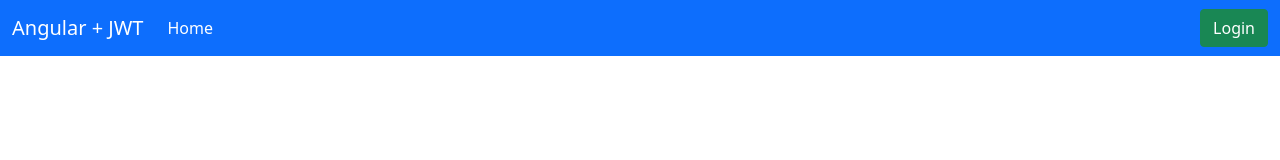
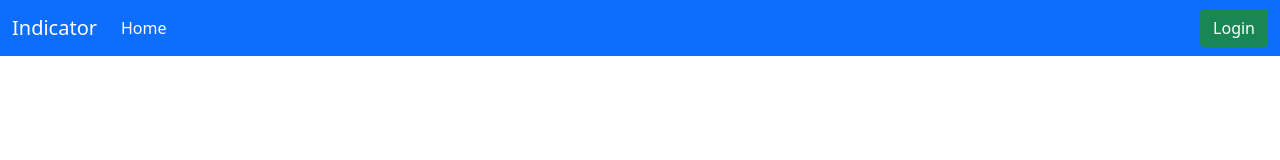
Before and after one commit to TrellixVulnTeam/indicator-frondend_LTGK, an Angular app: page / in a window 1280 px wide. Shown: the top 160 px of the page. Built offline with nearby package versions, Linux system fonts and the light colour scheme.

Commit message:
First Changes

```diff
--- a/package.json
+++ b/package.json
@@ -21,6 +21,7 @@
     "@angular/router": "~10.1.4",
     "bootstrap": "^5.0.0",
     "jquery": "^3.6.0",
+    "npm": "^8.12.2",
     "rxjs": "~6.6.0",
     "tslib": "^2.0.0",
     "zone.js": "~0.10.2"
@@ -29,9 +30,9 @@
     "@angular-devkit/build-angular": "~0.1001.4",
     "@angular/cli": "~10.1.4",
     "@angular/compiler-cli": "~10.1.4",
-    "@types/node": "^12.11.1",
     "@types/jasmine": "~3.5.0",
     "@types/jasminewd2": "~2.0.3",
+    "@types/node": "^12.11.1",
     "codelyzer": "^6.0.0",
     "jasmine-core": "~3.6.0",
     "jasmine-spec-reporter": "~5.0.0",
--- a/src/app/header/header.component.html
+++ b/src/app/header/header.component.html
@@ -1,6 +1,6 @@
 <nav class="navbar navbar-expand-lg navbar-dark bg-primary">
     <div class="container-fluid">
-      <a class="navbar-brand" href="#">Angular + JWT</a>
+      <a class="navbar-brand" href="#">Indicator</a>
       <button class="navbar-toggler" type="button" data-bs-toggle="collapse" data-bs-target="#navbarSupportedContent" aria-controls="navbarSupportedContent" aria-expanded="false" aria-label="Toggle navigation">
         <span class="navbar-toggler-icon"></span>
       </button>
@@ -15,6 +15,26 @@
             >Admin Dashboard</a>
           </li>
           <li class="nav-item">
+            <a class="nav-link active" aria-current="page" routerLink="/admin"
+            *ngIf="userService.roleMatch(['Admin'])"
+            >PreInvoice</a>
+          </li>
+          <li class="nav-item">
+            <a class="nav-link active" aria-current="page" routerLink="/admin"
+            *ngIf="userService.roleMatch(['Admin'])"
+            >Order</a>
+          </li>
+          <li class="nav-item">
+            <a class="nav-link active" aria-current="page" routerLink="/admin"
+            *ngIf="userService.roleMatch(['Admin'])"
+            >Car information</a>
+          </li>
+          <li class="nav-item">
+            <a class="nav-link active" aria-current="page" routerLink="/admin"
+            *ngIf="userService.roleMatch(['Admin'])"
+            >Freight Rate</a>
+          </li>
+          <li class="nav-item">
             <a class="nav-link active" aria-current="page" routerLink="/user"
             *ngIf="userService.roleMatch(['User'])"
             >User Dashboard</a>
--- a/src/index.html
+++ b/src/index.html
@@ -2,7 +2,7 @@
 <html lang="en">
 <head>
   <meta charset="utf-8">
-  <title>JwtYoutubeUi</title>
+  <title>Indicator</title>
   <base href="/">
   <meta name="viewport" content="width=device-width, initial-scale=1">
   <link rel="icon" type="image/x-icon" href="favicon.ico">
```
Also changed, not shown: 1 other file (tests, documents, lock files or other folders).
